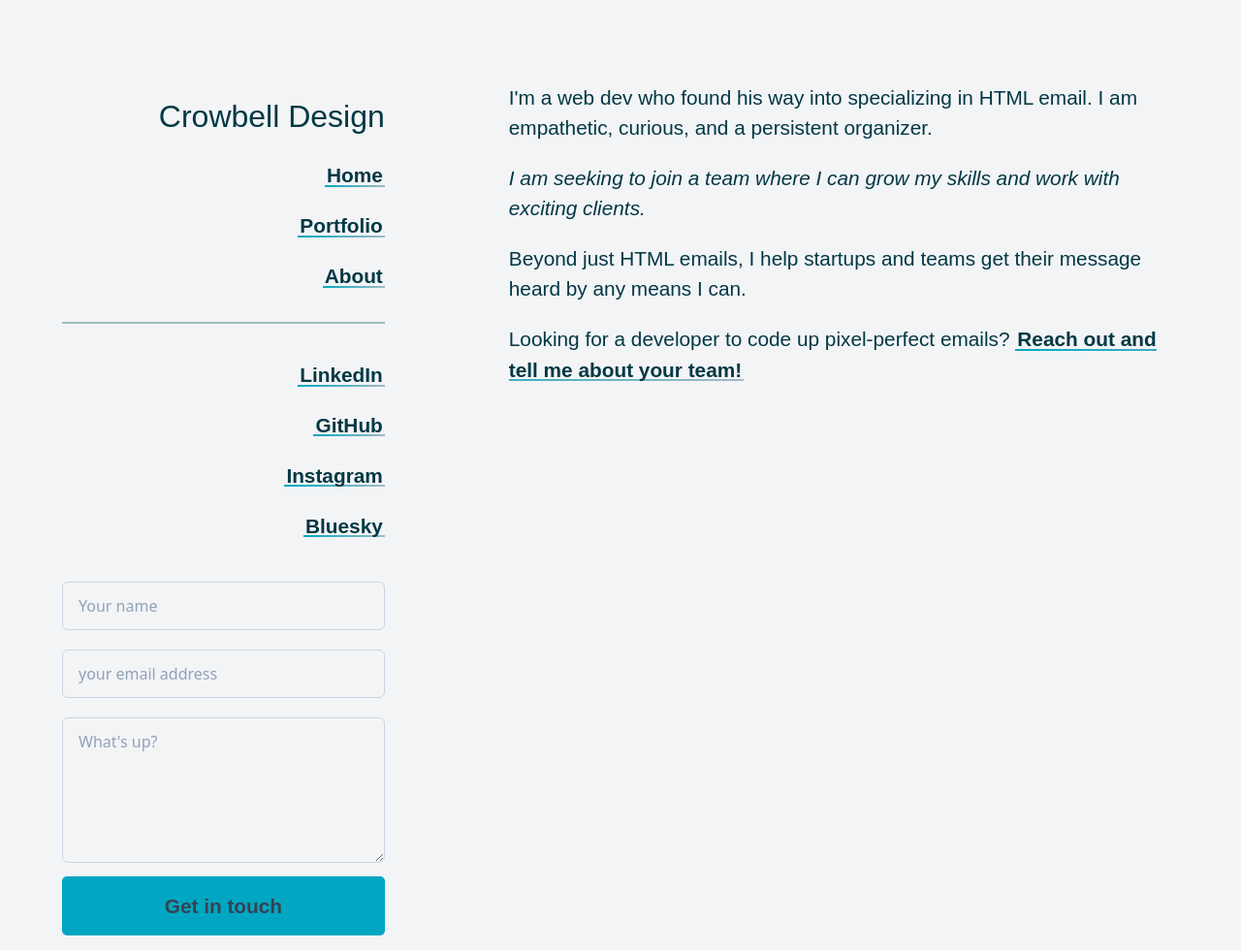
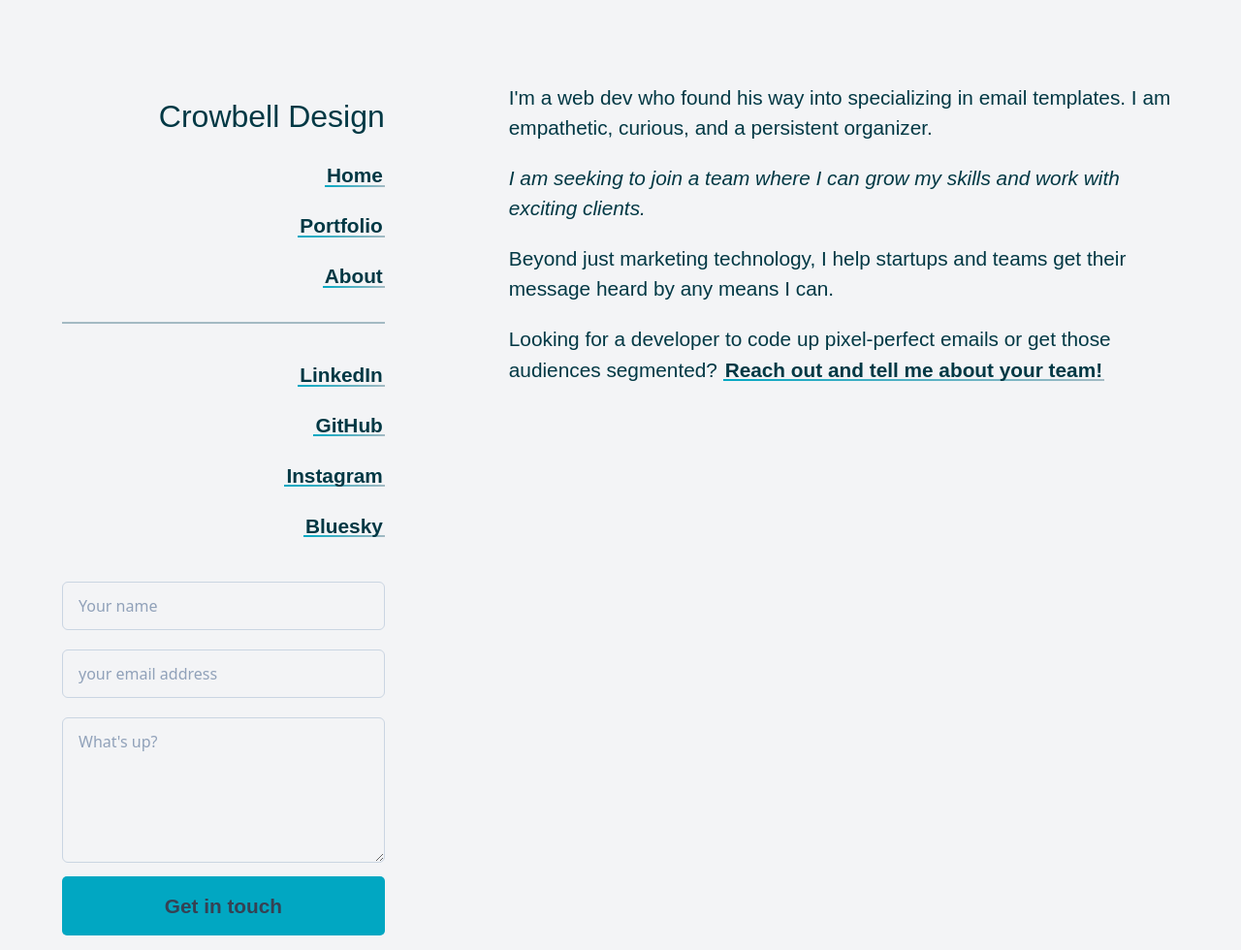
Before and after one commit to KaiserCreaux/crowbell, an Astro site: page / in a window 1280 px wide. Shown: the top 980 px of the page at 97% size. Built offline with nearby package versions, Linux system fonts and the light colour scheme; Astro itself is replaced by a stand-in of ours.

Commit message:
Small Intro edit

```diff
--- a/astro.config.mjs
+++ b/astro.config.mjs
@@ -5,8 +5,11 @@ import mdx from '@astrojs/mdx';
 import sitemap from '@astrojs/sitemap';
 import tailwindcss from "@tailwindcss/vite";
 
+import cloudflare from '@astrojs/cloudflare';
+
 // https://astro.build/config
 export default defineConfig({
   vite: { plugins: [tailwindcss()], },
-  integrations: [preact(), mdx(), sitemap()]
+  integrations: [preact(), mdx(), sitemap()],
+  adapter: cloudflare(),
 })
--- a/package.json
+++ b/package.json
@@ -9,6 +9,7 @@
     "astro": "astro"
   },
   "dependencies": {
+    "@astrojs/cloudflare": "^12.2.2",
     "@astrojs/mdx": "^4.0.8",
     "@astrojs/preact": "^4.0.4",
     "@astrojs/sitemap": "^3.2.1",
--- a/src/pages/index.astro
+++ b/src/pages/index.astro
@@ -5,8 +5,8 @@ const pageTitle = "I'm Todd Crow."
 ---
 
 <Layout pageTitle={pageTitle}>
-	<p>I'm a web dev who found his way into specializing in HTML email. I am empathetic, curious, and a persistent organizer.</p>
+	<p>I'm a web dev who found his way into specializing in email templates. I am empathetic, curious, and a persistent organizer.</p>
 	<p class="emphasis">I am seeking to join a team where I can grow my skills and work with exciting clients.</p>
-	<p>Beyond just HTML emails, I help startups and teams get their message heard by any means I can.</p>
-	<p>Looking for a developer to code up pixel-perfect emails? <a href="#contactForm">Reach out and tell me about your team!</a></p>
+	<p>Beyond just marketing technology, I help startups and teams get their message heard by any means I can.</p>
+	<p>Looking for a developer to code up pixel-perfect emails or get those audiences segmented? <a href="#contactForm">Reach out and tell me about your team!</a></p>
 </Layout>
```
Also changed, not shown: 1 other file.
